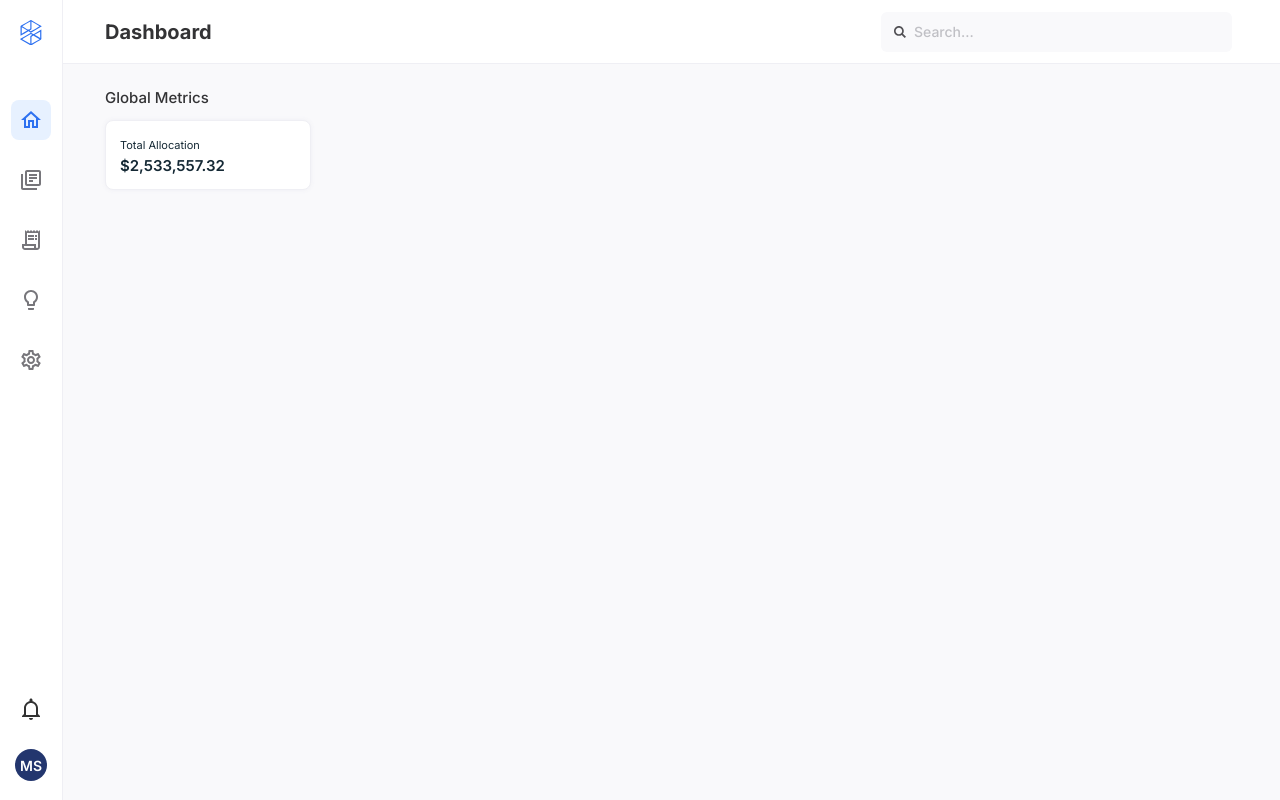
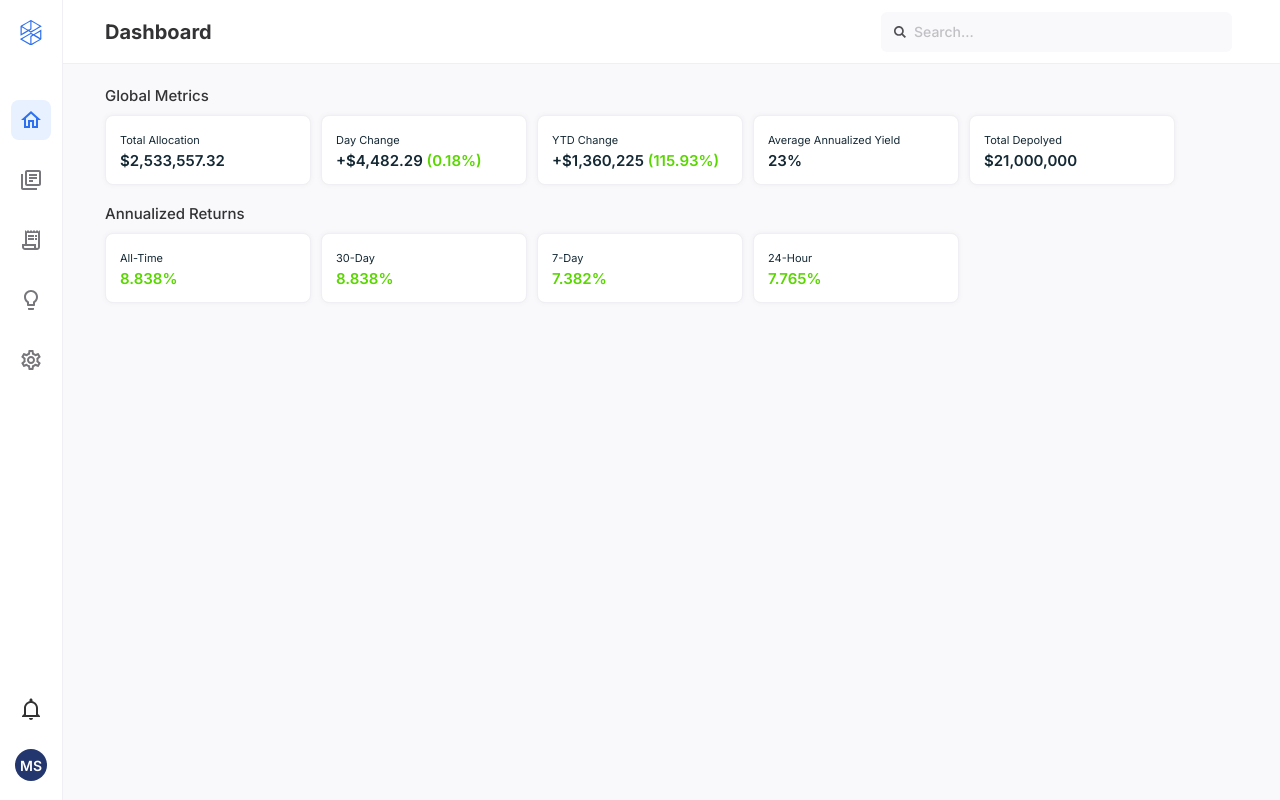
Before and after one commit to mauvies/uniswap-v2-pair-metrics, a React (Vite) app in the folder packages/web/: page / in a window 1280 px wide. Built offline with nearby package versions, Linux system fonts and the light colour scheme.

Commit message:
feat(web): the metric cards

```diff
--- a/packages/web/src/App.tsx
+++ b/packages/web/src/App.tsx
@@ -1,18 +1,15 @@
 import { AppShell } from "./components/layout/AppShell.tsx";
+import { AnnualizedReturns } from "./features/metrics/AnnualizedReturns.tsx";
+import { GlobalMetrics } from "./features/metrics/GlobalMetrics.tsx";
 
-/**
- * The shell is real; what it wraps is still the placeholder card from the scaffold commit,
- * kept only so the content area is not empty. `GlobalMetrics` and `AnnualizedReturns`
- * replace it next, and every value here is from docs/design-tokens.md §2.3.
- */
+/** 20px between a section's cards and the next section's title (§2.3). */
 export function App() {
   return (
     <AppShell>
-      <h2 className="text-[15px] font-medium text-ink-heading">Global Metrics</h2>
-      <section className="mt-[10px] h-[70px] w-[206px] rounded-card border border-border bg-surface px-[14px] pt-[18px] shadow-card">
-        <p className="text-[11px] leading-[13px] text-ink">Total Allocation</p>
-        <p className="mt-[5px] text-[15px] leading-[18px] font-semibold text-ink">$2,533,557.32</p>
-      </section>
+      <div className="flex flex-col gap-[20px]">
+        <GlobalMetrics />
+        <AnnualizedReturns />
+      </div>
     </AppShell>
   );
 }
--- /dev/null
+++ b/packages/web/src/components/ui/Card.tsx
@@ -0,0 +1,19 @@
+import type { ReactNode } from "react";
+
+interface CardProps {
+  children: ReactNode;
+  className?: string;
+}
+
+/**
+ * The chrome §1.4 applies to every card in the design, metric and Performance alike. The
+ * four properties are the whole component; size and padding differ per card and come from
+ * the caller.
+ */
+export function Card({ children, className }: CardProps) {
+  return (
+    <div className={`rounded-card border border-border bg-surface shadow-card ${className ?? ""}`}>
+      {children}
+    </div>
+  );
+}
--- /dev/null
+++ b/packages/web/src/components/ui/MetricCard.tsx
@@ -0,0 +1,24 @@
+import { Card } from "./Card.tsx";
+
+interface MetricCardProps {
+  label: string;
+  value: string;
+  delta?: string;
+  tone?: "ink" | "positive";
+}
+
+export function MetricCard({ label, value, delta, tone = "ink" }: MetricCardProps) {
+  return (
+    <Card className="h-[70px] w-full px-[14px] pt-[18px]">
+      <p className="text-[11px] leading-[13px] text-ink">{label}</p>
+      <p
+        className={`mt-[5px] text-[15px] leading-[18px] font-semibold ${
+          tone === "positive" ? "text-positive" : "text-ink"
+        }`}
+      >
+        {value}
+        {delta === undefined ? null : <span className="text-positive"> {delta}</span>}
+      </p>
+    </Card>
+  );
+}
--- /dev/null
+++ b/packages/web/src/components/ui/SectionHeading.tsx
@@ -0,0 +1,5 @@
+import type { ReactNode } from "react";
+
+export function SectionHeading({ children }: { children: ReactNode }) {
+  return <h2 className="text-[15px] leading-[18px] font-medium text-ink-heading">{children}</h2>;
+}
--- /dev/null
+++ b/packages/web/src/features/metrics/AnnualizedReturns.tsx
@@ -0,0 +1,23 @@
+import { MetricCard } from "../../components/ui/MetricCard.tsx";
+import { SectionHeading } from "../../components/ui/SectionHeading.tsx";
+
+/** Hardcoded like GlobalMetrics, and whole-value `positive` rather than `ink` (§2.3). */
+const RETURNS = [
+  { label: "All-Time", value: "8.838%" },
+  { label: "30-Day", value: "8.838%" },
+  { label: "7-Day", value: "7.382%" },
+  { label: "24-Hour", value: "7.765%" },
+];
+
+export function AnnualizedReturns() {
+  return (
+    <section>
+      <SectionHeading>Annualized Returns</SectionHeading>
+      <div className="mt-[10px] grid grid-cols-1 gap-[10px] sm:grid-cols-2 xl:grid-cols-[repeat(4,206px)]">
+        {RETURNS.map(({ label, value }) => (
+          <MetricCard key={label} label={label} value={value} tone="positive" />
+        ))}
+      </div>
+    </section>
+  );
+}
--- /dev/null
+++ b/packages/web/src/features/metrics/GlobalMetrics.tsx
@@ -0,0 +1,27 @@
+import { MetricCard } from "../../components/ui/MetricCard.tsx";
+import { SectionHeading } from "../../components/ui/SectionHeading.tsx";
+
+/**
+ * Hardcoded, as the brief allows (§7). None of it derives from the pair metrics — these are
+ * the design's own figures, transcribed from docs/design-tokens.md §2.3.
+ */
+const METRICS: { label: string; value: string; delta?: string }[] = [
+  { label: "Total Allocation", value: "$2,533,557.32" },
+  { label: "Day Change", value: "+$4,482.29", delta: "(0.18%)" },
+  { label: "YTD Change", value: "+$1,360,225", delta: "(115.93%)" },
+  { label: "Average Annualized Yield", value: "23%" },
+  { label: "Total Depolyed", value: "$21,000,000" },
+];
+
+export function GlobalMetrics() {
+  return (
+    <section>
+      <SectionHeading>Global Metrics</SectionHeading>
+      <div className="mt-[10px] grid grid-cols-1 gap-[10px] sm:grid-cols-2 xl:grid-cols-[repeat(5,206px)]">
+        {METRICS.map((metric) => (
+          <MetricCard key={metric.label} {...metric} />
+        ))}
+      </div>
+    </section>
+  );
+}
```
Also changed, not shown: 1 other file (tests, documents, lock files or other folders).
